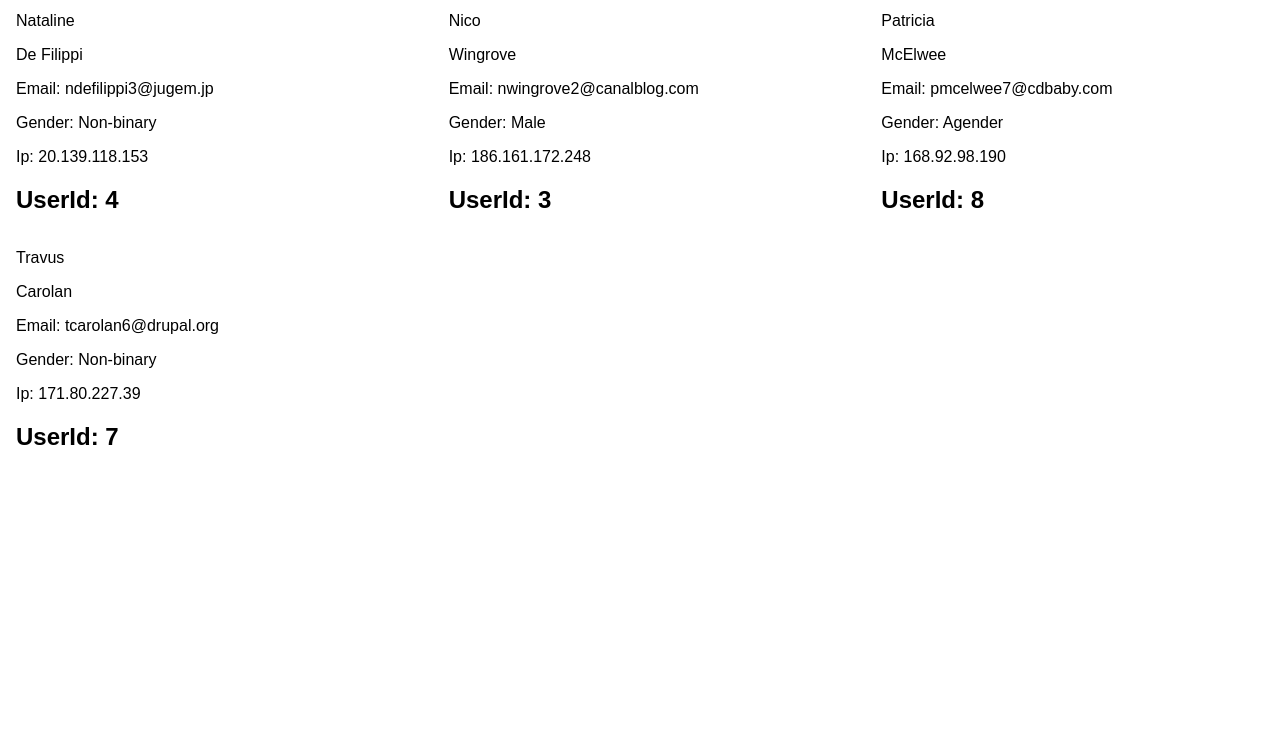
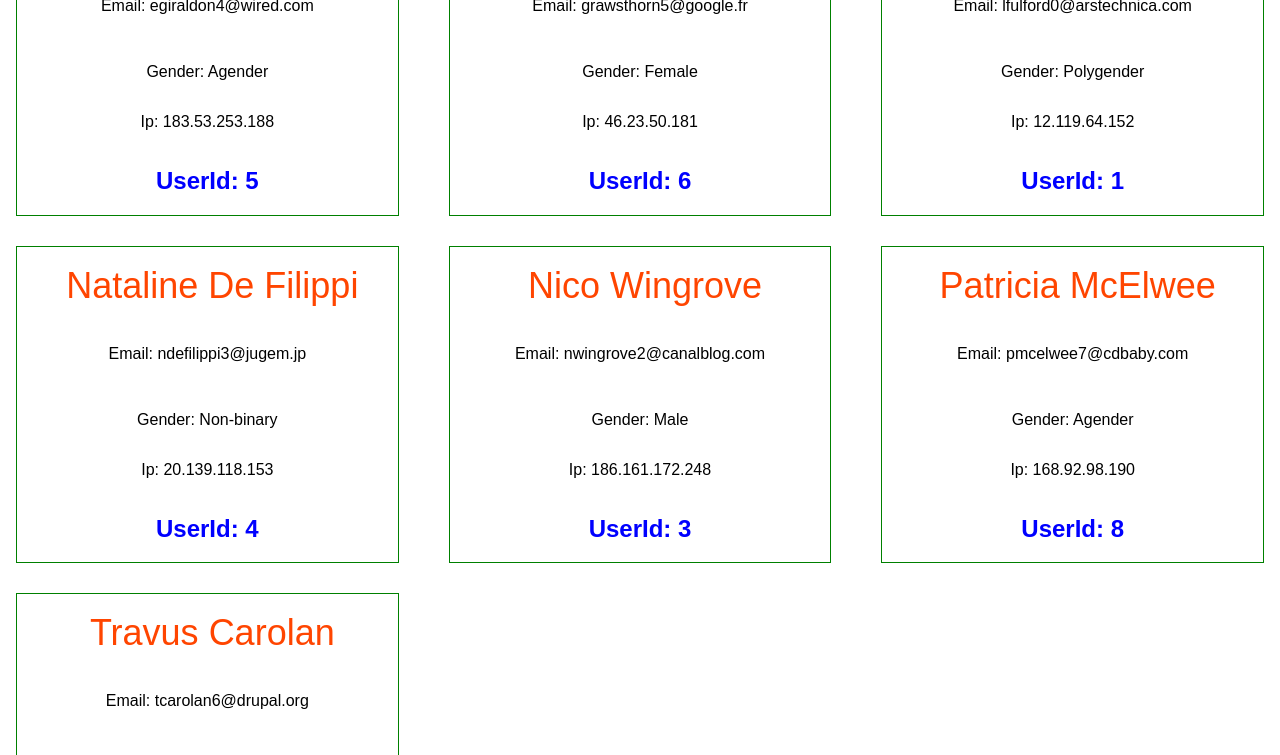
Before and after one commit to AdrianGeorgeM/Junior-Tech-Test, a plain HTML site: page index.html in a window 1280 px wide. Shown: the part 520-1275 px from the top of the page. Before the commit the page ends 1031 px from the top, so only its background shows below. Drawn offline with Linux system fonts and the light colour scheme; a web font is replaced by a local one.

Commit message:
Add a little bit styling

```diff
--- a/index.css
+++ b/index.css
@@ -1,6 +1,6 @@
 body {
   margin: 0;
-    font-family: 'Darker Grotesque', sans-serif;
+  font-family: "Darker Grotesque", sans-serif;
 }
 
 .container {
@@ -65,3 +65,24 @@ body {
     grid-template-columns: 1fr 1fr 1fr;
   }
 }
+.profile {
+  margin-top: 30px;
+  display: flex;
+  flex-direction: column;
+  align-items: center;
+  border: 1px solid green;
+}
+.profile-name {
+  display: flex;
+}
+.profile-name > p {
+  font-size: 2.25rem;
+  font-weight: 400;
+  line-height: 2.9375rem;
+  margin-top: 15px;
+  margin-left: 10px;
+  color: orangered;
+}
+.user {
+  color: blue;
+}
```
Lines whose indentation alone changed are shown as unchanged.
